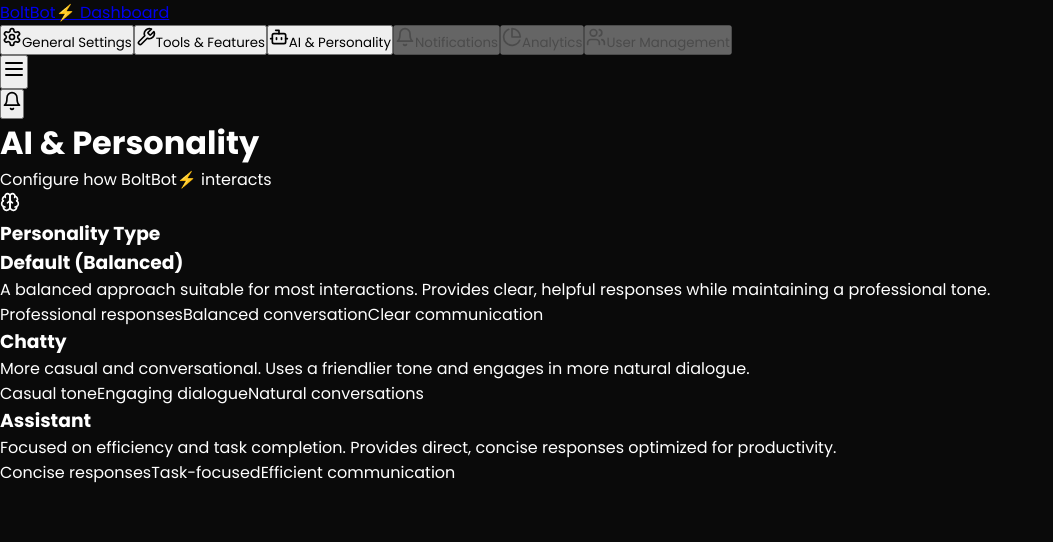
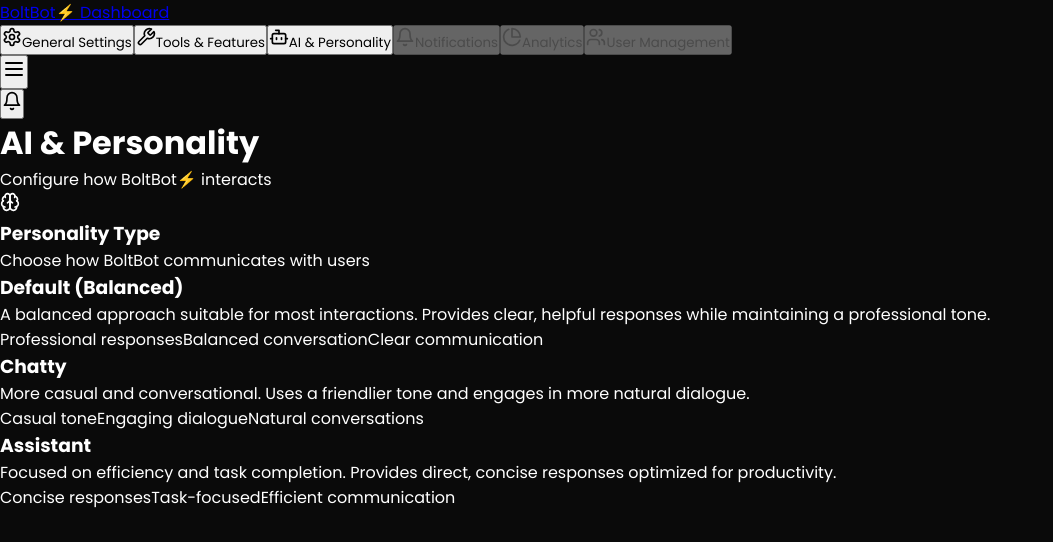
Before and after one commit to LucasCzechia/boltbot, a Next.js app: page /dashboard in a window 1280 px wide. Both pictures are taken after a click on the button "AI & Personality". Shown: the top 542 px of the page, without its empty margins (0-1053 px from the left). Built offline with nearby package versions, Linux system fonts and the light colour scheme.

Commit message:
Update SettingsCard.tsx

```diff
--- a/components/dashboard/SettingsCard.tsx
+++ b/components/dashboard/SettingsCard.tsx
@@ -6,8 +6,8 @@
   children: React.ReactNode;
   icon?: LucideIcon;
   tag?: string;
+  description?: string;
   className?: string;
-  cardClassName?: string;
 }
 
 export default function SettingsCard({
@@ -15,23 +15,22 @@
   children,
   icon: Icon,
   tag,
-  className = '',
-  cardClassName = ''
+  description,
+  className = ''
 }: SettingsCardProps) {
   return (
-    <div className={`bg-gray-800/50 border border-primary/10 rounded-xl p-6 transition-all hover:border-primary/20 ${cardClassName}`}>
-      <div className="flex items-center gap-3 mb-4">
+    <div className={`dashboard-card ${className}`}>
+      <div className="card-header">
         {Icon && <Icon className="text-primary" size={20} />}
-        <h3 className="text-lg font-medium text-primary">{title}</h3>
-        {tag && (
-          <span className="px-2 py-1 text-xs font-medium text-primary bg-primary/10 rounded-full">
-            {tag}
-          </span>
-        )}
+        <div>
+          <h3 className="card-title">{title}</h3>
+          {tag && <span className="card-tag">{tag}</span>}
+        </div>
       </div>
-      <div className={className}>
-        {children}
-      </div>
+      {description && (
+        <p className="text-sm text-light/70 mb-4">{description}</p>
+      )}
+      {children}
     </div>
   );
 }
```
